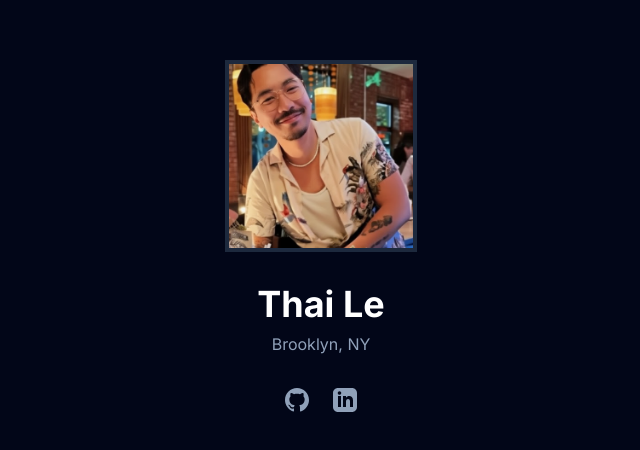
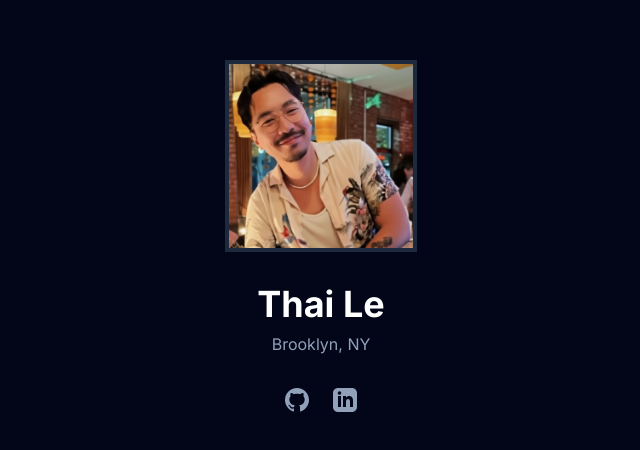
Before and after one commit to buddharage/buddharage.github.io, a React (Vite) app: page / in a window 1280 px wide. Shown: the part 164-614 px from the top of the page, without its empty margins (319-959 px from the left). Built offline with nearby package versions, Linux system fonts and the light colour scheme.

Commit message:
fix image

```diff
--- a/src/App.jsx
+++ b/src/App.jsx
@@ -34,7 +34,7 @@ function App() {
 				<img
 					src="/profile.jpg"
 					alt="Thai Le"
-					className="w-48 h-48 mx-auto mb-8 object-cover border-4 border-slate-800"
+					className="w-48 h-48 mx-auto mb-8 object-cover object-top border-4 border-slate-800"
 				/>
 				<h1 className="text-4xl font-bold text-white mb-2">Thai Le</h1>
 				<p className="text-slate-400 mb-8">Brooklyn, NY</p>
```
